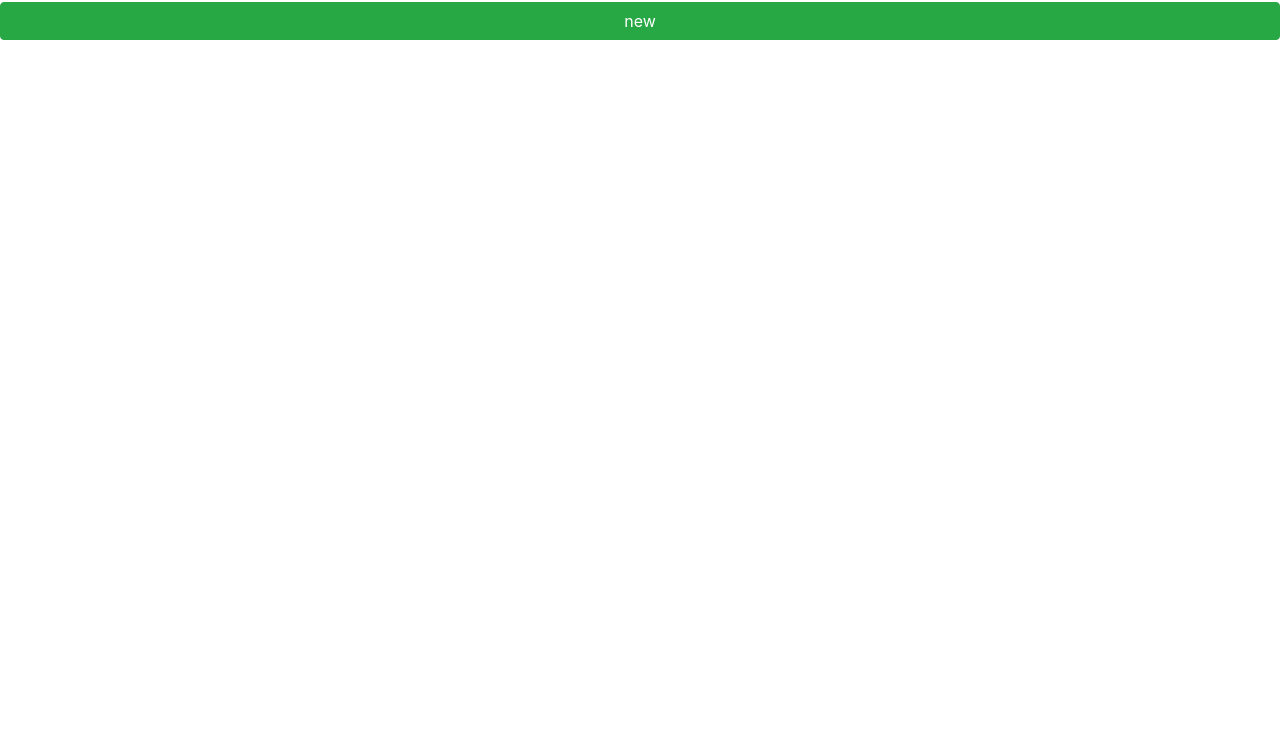
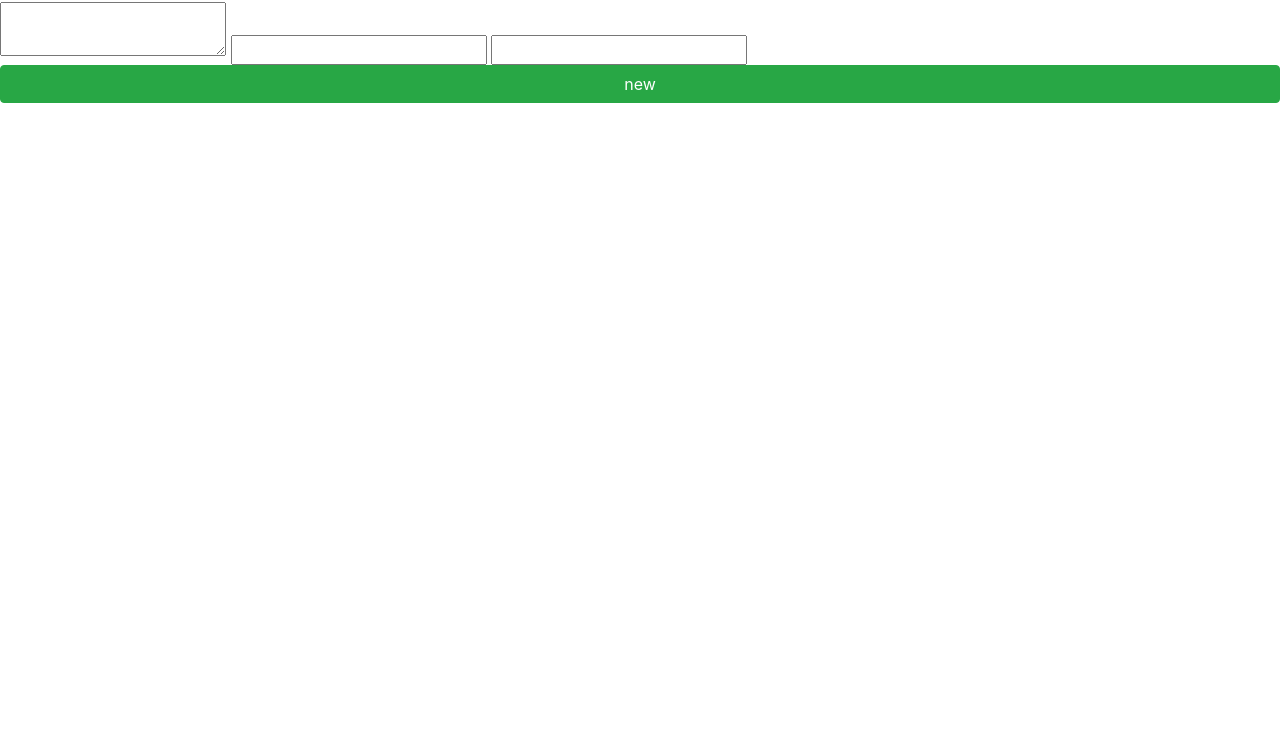
Before and after one commit to kgurazad/sohsbash, a website: page views/new.html in a window 1280 px wide. Shown: the part 54-800 px from the top of the page. Drawn offline with nearby package versions, Linux system fonts and the light colour scheme.

Commit message:
add new quote area

```diff
--- a/views/new.html
+++ b/views/new.html
@@ -11,6 +11,9 @@
     </head>
     <body>
         <h1>new quote</h1>
+        <textarea id="content"></textarea>
+        <input id="notes">
+        <input id="tags">
         <button id="new" class="btn btn-success btn-block">new</button>
     </body>
 </html>
```
